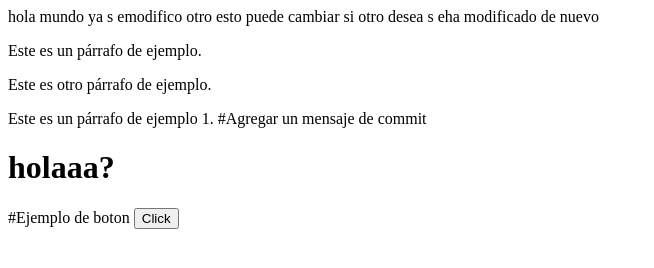
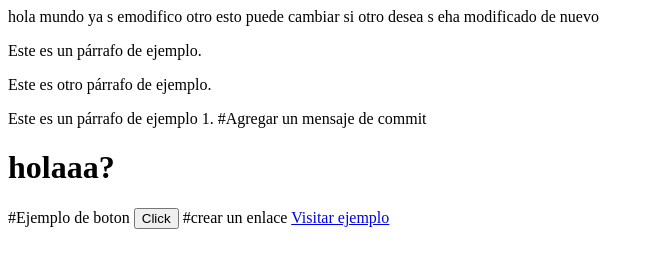
Before and after one commit to jhonhidan/prueba-1, a plain HTML site: page index.html in a window 1280 px wide. Shown: the whole page, without its empty margins (0-654 px from the left). Drawn offline with Linux system fonts and the light colour scheme.

Commit message:
se agregó un enlace para visitar google.com

```diff
--- a/index.html
+++ b/index.html
@@ -14,6 +14,9 @@
     <h1>holaaa?</h1>
     #Ejemplo de boton
     <button>Click </button>
+    #crear un enlace
+    <a href="https://www.google.com">Visitar ejemplo</a>
+
 
 
 
```
